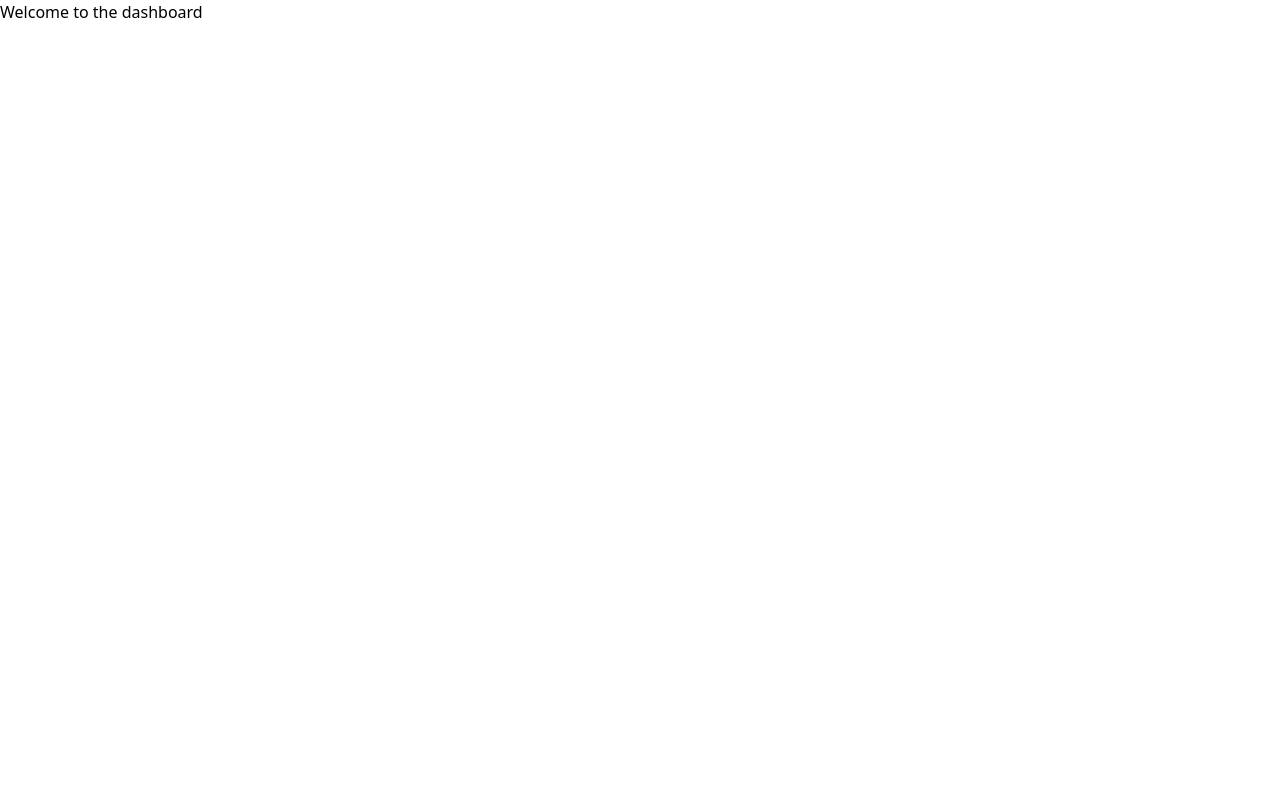
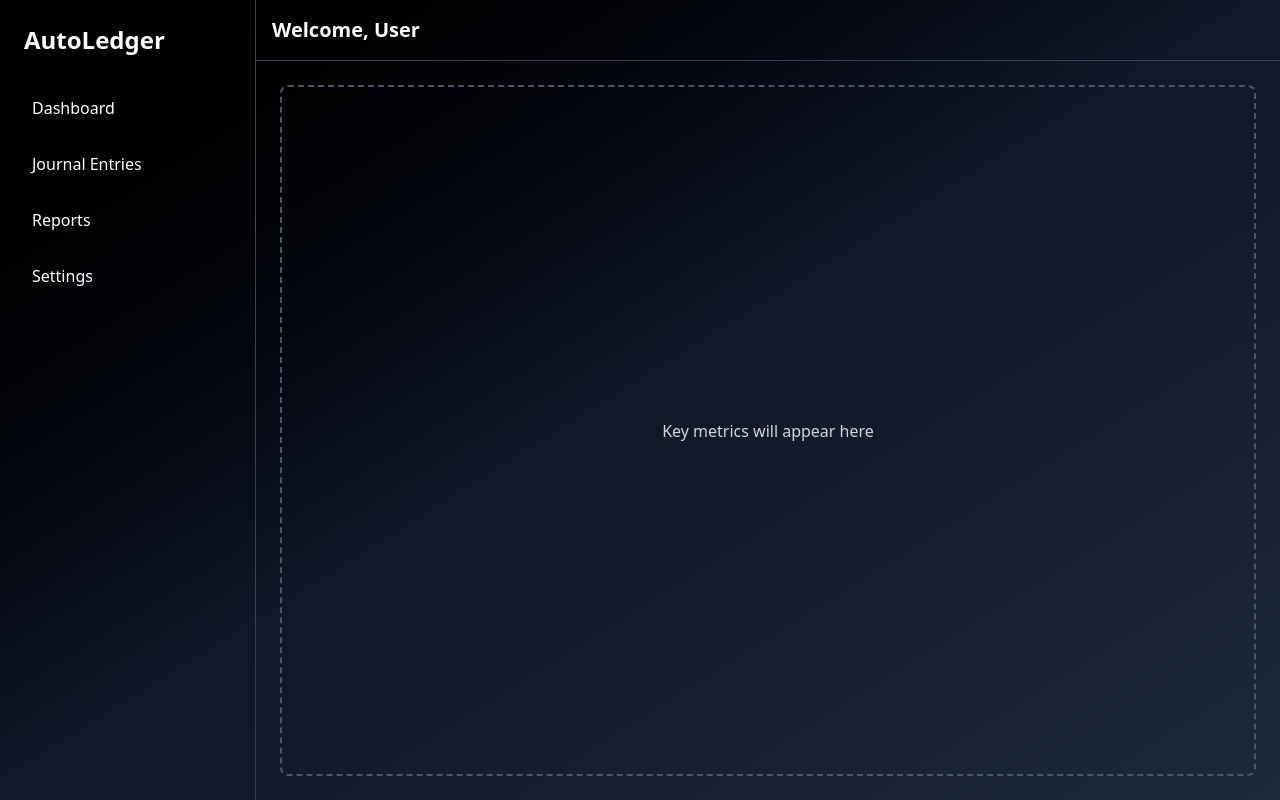
Before and after one commit to ankitdubey93/AutoLedger, a React (Vite) app in the folder client/: page /dashboard in a window 1280 px wide. Built offline with nearby package versions, Linux system fonts and the light colour scheme; no server answers.

Commit message:
Dashboard page styling done

```diff
--- a/client/src/Pages/Dashboard.tsx
+++ b/client/src/Pages/Dashboard.tsx
@@ -1,16 +1,47 @@
-
-
-
-
+import { useAuth } from "../context/AuthContext";
 
 const Dashboard: React.FC = () => {
-    return (
-        <div>
-         <p>Welcome to the dashboard</p>
-        </div>
-    )
-}
+  const { user } = useAuth();
 
+  return (
+    <div className="flex min-h-screen bg-gradient-to-br from-black via-gray-900 to-gray-800 text-white">
+      {/* Sidebar */}
+      <aside className="w-64 border-r border-gray-700 flex flex-col p-6">
+        <h2 className="text-2xl font-bold mb-8">AutoLedger</h2>
+        <nav className="flex flex-col space-y-4">
+          <a href="#" className="hover:bg-gray-800/60 p-2 rounded-lg transition">
+            Dashboard
+          </a>
+          <a href="#" className="hover:bg-gray-800/60 p-2 rounded-lg transition">
+            Journal Entries
+          </a>
+          <a href="#" className="hover:bg-gray-800/60 p-2 rounded-lg transition">
+            Reports
+          </a>
+          <a href="#" className="hover:bg-gray-800/60 p-2 rounded-lg transition">
+            Settings
+          </a>
+        </nav>
+      </aside>
 
+      {/* Main Content */}
+      <div className="flex-1 flex flex-col">
+        {/* Header */}
+        <header className="p-4 border-b border-gray-700 flex justify-between items-center">
+          <h1 className="text-xl font-semibold">
+            Welcome, {user?.name || "User"}
+          </h1>
+        </header>
+
+        {/* Content */}
+        <main className="flex-1 p-6">
+          <div className="border-2 border-dashed border-gray-600 rounded-lg h-full flex items-center justify-center text-gray-300">
+            Key metrics will appear here
+          </div>
+        </main>
+      </div>
+    </div>
+  );
+};
 
 export default Dashboard;
```
Also changed, not shown: 1 other file (tests, documents, lock files or other folders).
